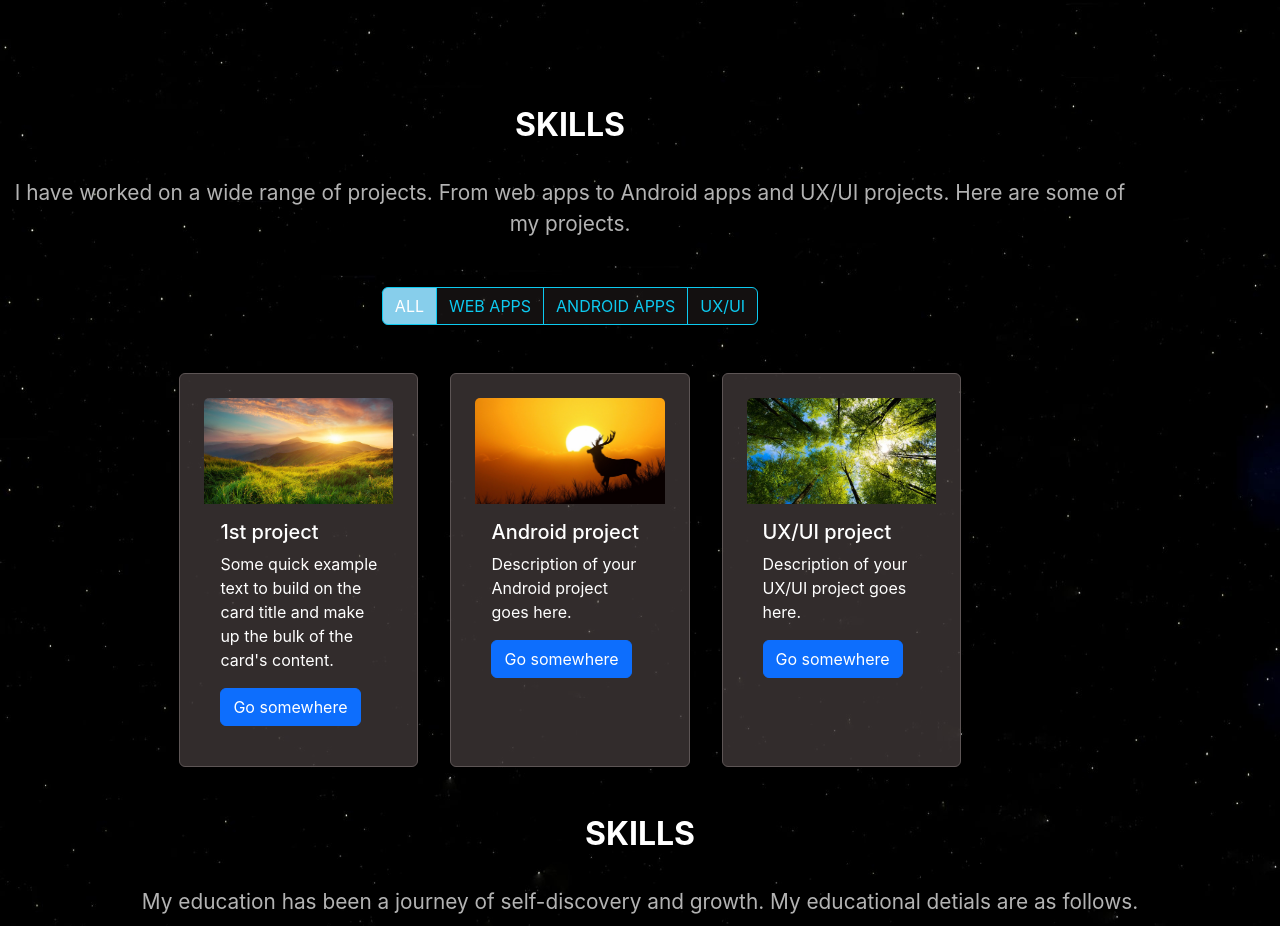
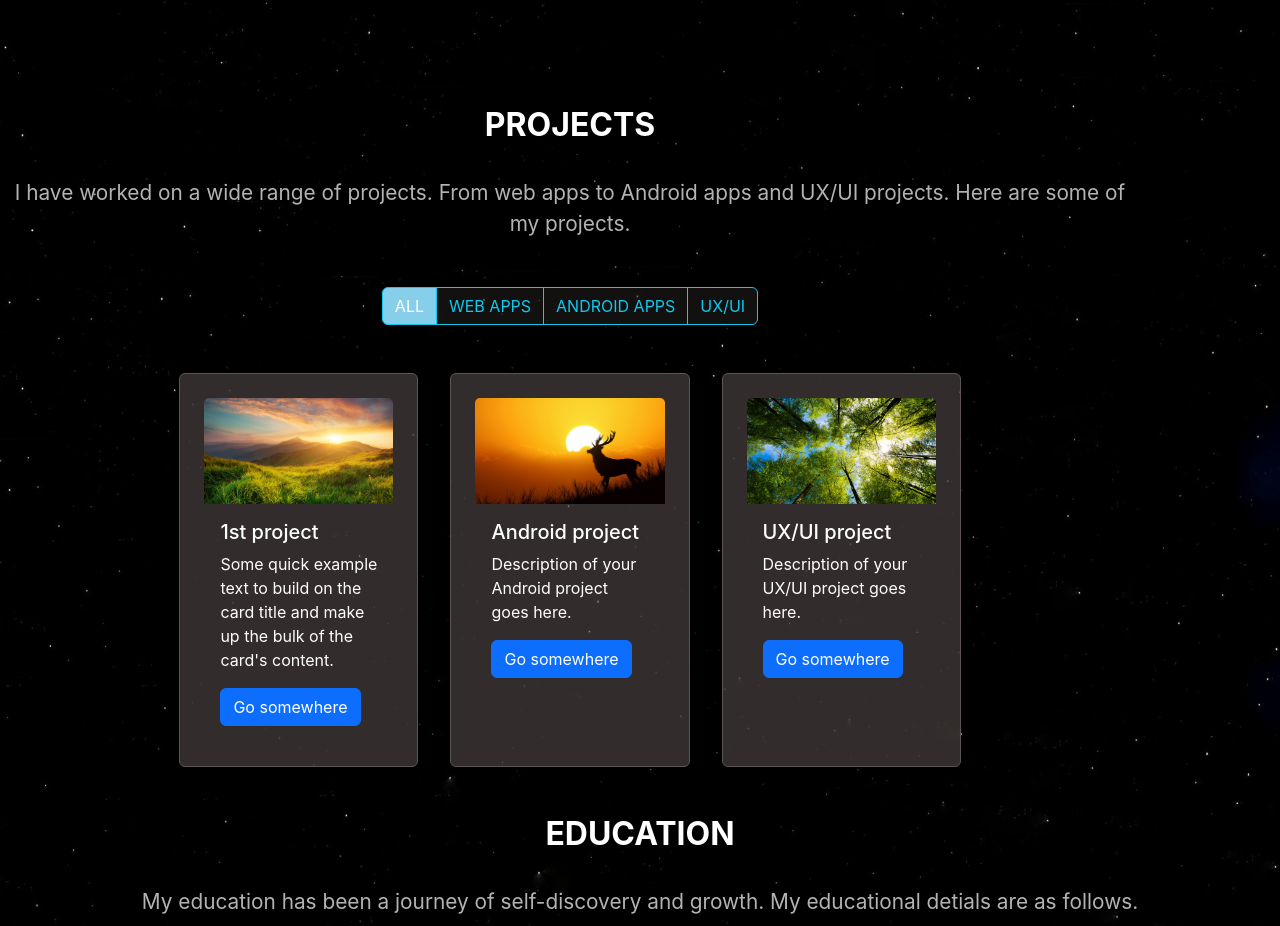
Before and after one commit to Youngswadhin/My-Portfolio, a React (Create React App) app: page / in a window 1280 px wide. Shown: the part 1246-2172 px from the top of the page. Built offline with nearby package versions, Linux system fonts and the light colour scheme.

Commit message:
update build

```diff
--- a/src/Components/Education.js
+++ b/src/Components/Education.js
@@ -11,7 +11,7 @@ function Education() {
     <div id='edupage' className='edu container'>
          {/* heading */}
        <div className="heading">
-          <h2 className="headingTitle flex">SKILLS</h2>
+          <h2 className="headingTitle flex">EDUCATION</h2>
           <p className="headingDecs">
      My education has been a journey of self-discovery and growth. My
           educational detials are as follows.
--- a/src/Components/Projects.js
+++ b/src/Components/Projects.js
@@ -27,7 +27,7 @@ const Projects = () => {
     >
       <div id="projpage" className="project container">
          <div className="heading">
-          <h2 className="headingTitle flex">SKILLS</h2>
+          <h2 className="headingTitle flex">PROJECTS</h2>
           <p className="headingDecs">
             I have worked on a wide range of projects. From web apps to Android apps and UX/UI projects. Here are some of my projects.
 
```
